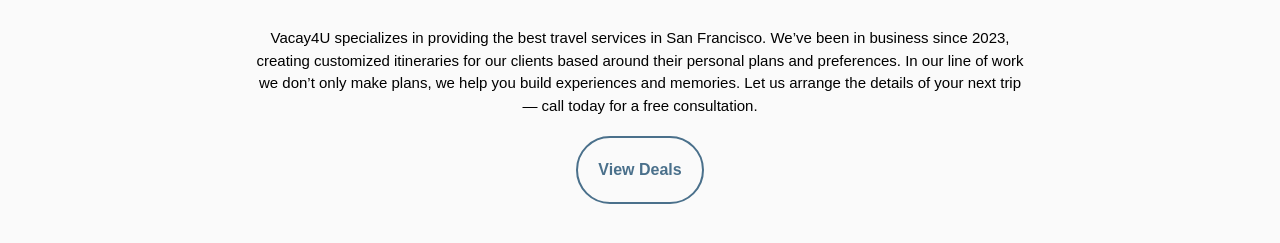
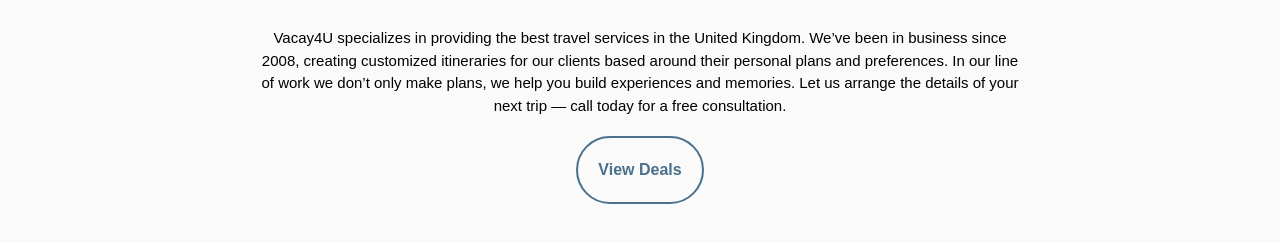
Before and after one commit to thameshkr/thameshkr.github.io, a plain HTML site: page index.html in a window 1280 px wide. Shown: the part 781-1024 px from the top of the page. Drawn offline with Linux system fonts and the light colour scheme.

Commit message:
Update index.html

```diff
--- a/index.html
+++ b/index.html
@@ -165,7 +165,7 @@
                 </div>
                 <div id="welcomeText">
                     <p class="title">MAKE YOUR NEXT CAMPING HOLIDAY <br/>RESERVATION WITH Vacay4U</p>
-                    <p>Vacay4U specializes in providing the best travel services in San Francisco. We’ve been in business since 2023, creating customized itineraries for our clients based around their personal plans and preferences. In our line of work we don’t only make plans, we help you build experiences and memories. Let us arrange the details of your next trip — call today for a free consultation.</p>
+                    <p>Vacay4U specializes in providing the best travel services in the United Kingdom. We’ve been in business since 2008, creating customized itineraries for our clients based around their personal plans and preferences. In our line of work we don’t only make plans, we help you build experiences and memories. Let us arrange the details of your next trip — call today for a free consultation.</p>
                     <p>
                         <a class="btn" href="deals.html">View Deals</a>
                     </p>
```
